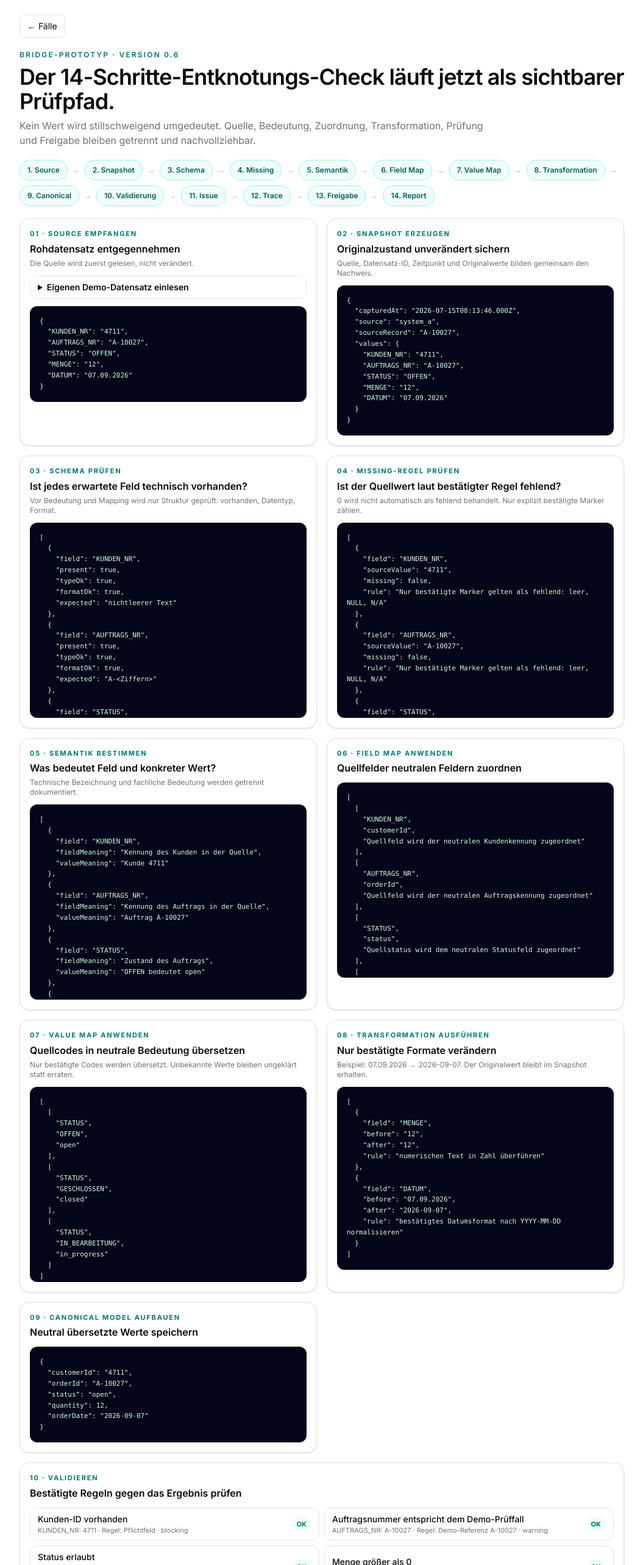
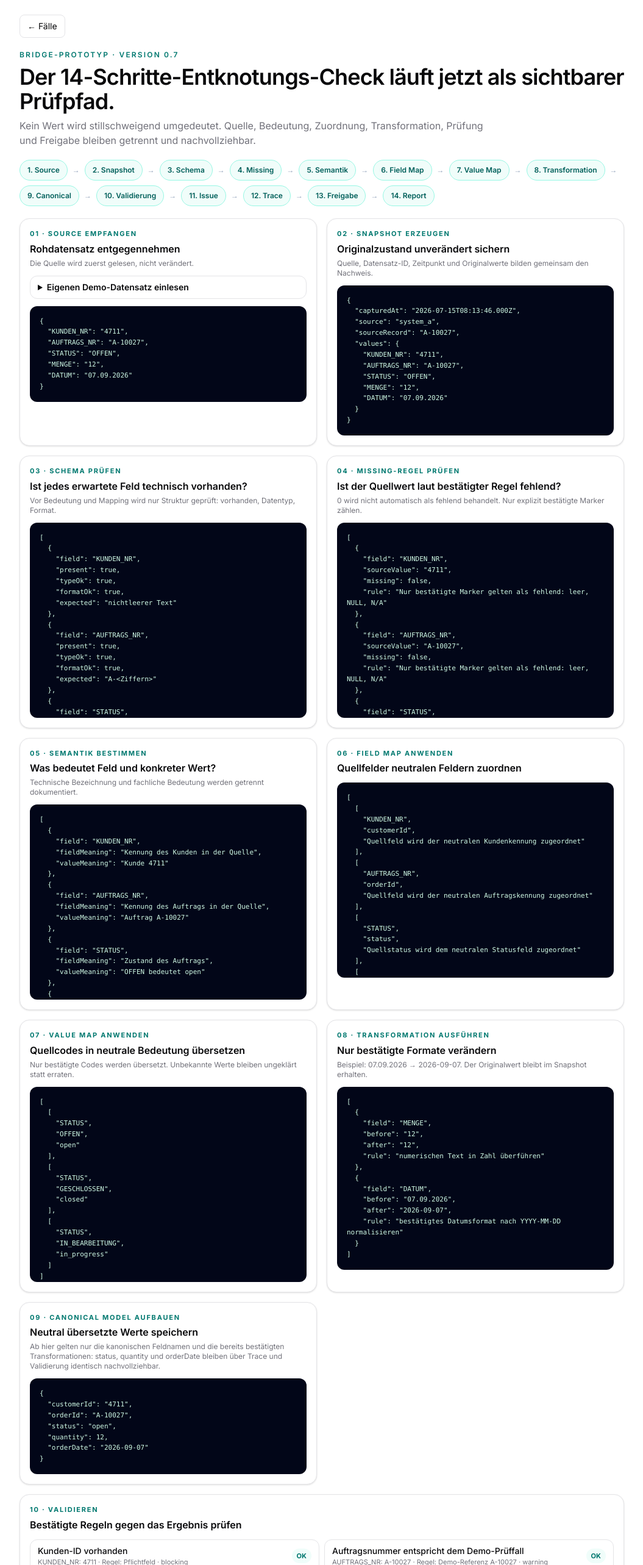
Before and after one commit to schieskejulia-collab/petraplan, a React (Vite) app in the folder frontend/mobile-app/: page /bridge in a window 1280 px wide. Shown: the top 2566 px of the page at 61% size, without its empty margins (112-1167 px from the left). Built offline with nearby package versions, Linux system fonts and the light colour scheme.

Commit message:
Bump Bridge demo after consistency corrections

```diff
--- a/frontend/mobile-app/src/pages/BridgePage.tsx
+++ b/frontend/mobile-app/src/pages/BridgePage.tsx
@@ -85,7 +85,7 @@ export default function BridgePage() {
         <button className="rounded-lg border px-3 py-2 text-sm" onClick={() => setLocation("/cases")}>← Fälle</button>
 
         <header className="space-y-2">
-          <p className="text-xs font-semibold uppercase tracking-[0.18em] text-teal-700">Bridge-Prototyp · Version 0.6</p>
+          <p className="text-xs font-semibold uppercase tracking-[0.18em] text-teal-700">Bridge-Prototyp · Version 0.7</p>
           <h1 className="text-3xl font-semibold tracking-tight md:text-4xl">Der 14-Schritte-Entknotungs-Check läuft jetzt als sichtbarer Prüfpfad.</h1>
           <p className="max-w-3xl text-sm text-muted-foreground md:text-base">Kein Wert wird stillschweigend umgedeutet. Quelle, Bedeutung, Zuordnung, Transformation, Prüfung und Freigabe bleiben getrennt und nachvollziehbar.</p>
         </header>
@@ -146,6 +146,7 @@ export default function BridgePage() {
           </Section>
 
           <Section eyebrow="09 · Canonical Model aufbauen" title="Neutral übersetzte Werte speichern">
+            <p className="mt-1 text-xs text-muted-foreground">Ab hier gelten nur die kanonischen Feldnamen und die bereits bestätigten Transformationen: status, quantity und orderDate bleiben über Trace und Validierung identisch nachvollziehbar.</p>
             <JsonBlock value={mapped} />
           </Section>
 
```
